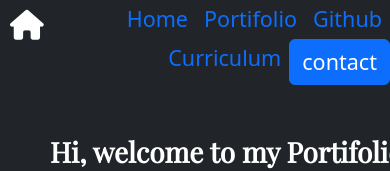
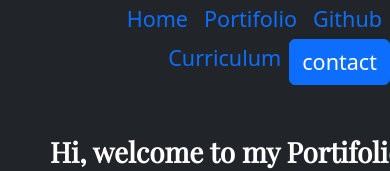
Before and after one commit to FelipePaneque11/PortifolioWebPage, a plain HTML site: page index.html in a window 390 px wide. Shown: the top 171 px of the page. Drawn offline with nearby package versions, Linux system fonts and the light colour scheme; a web font is replaced by a local one.

Commit message:
resolving bug

```diff
--- a/index.html
+++ b/index.html
@@ -21,7 +21,7 @@
     <header>
         <nav class="fixed-top">
             <ul class="nav justify-content-end bg-dark">
-                <i class="fa-solid fa-house home" style="color: #ffffff;"></i>
+                <i class="fa-solid fa-house home" id="home" style="color: #ffffff;"></i>
                 <li class="nav-item">
                     <a class="nav-link active fs-4" aria-current="page" href="#">Home</a>
                 </li>
--- a/styles.css
+++ b/styles.css
@@ -261,7 +261,7 @@ footer p {
     margin-top: 100px;
   }
 
-  .home{
+  #home{
     display: none;
   }
 
@@ -285,7 +285,7 @@ footer p {
         padding: 0.2rem 0.5rem; /* Adjust the padding as needed */
     }
 
-    .home{
+    #home{
       display: none;
     }
 
```
